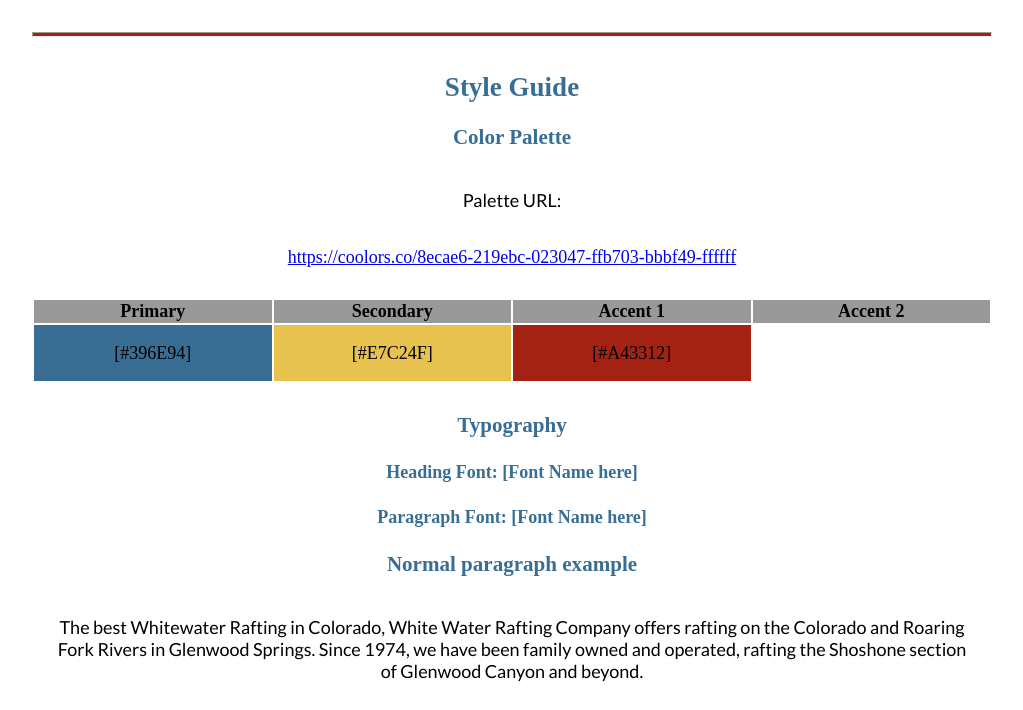
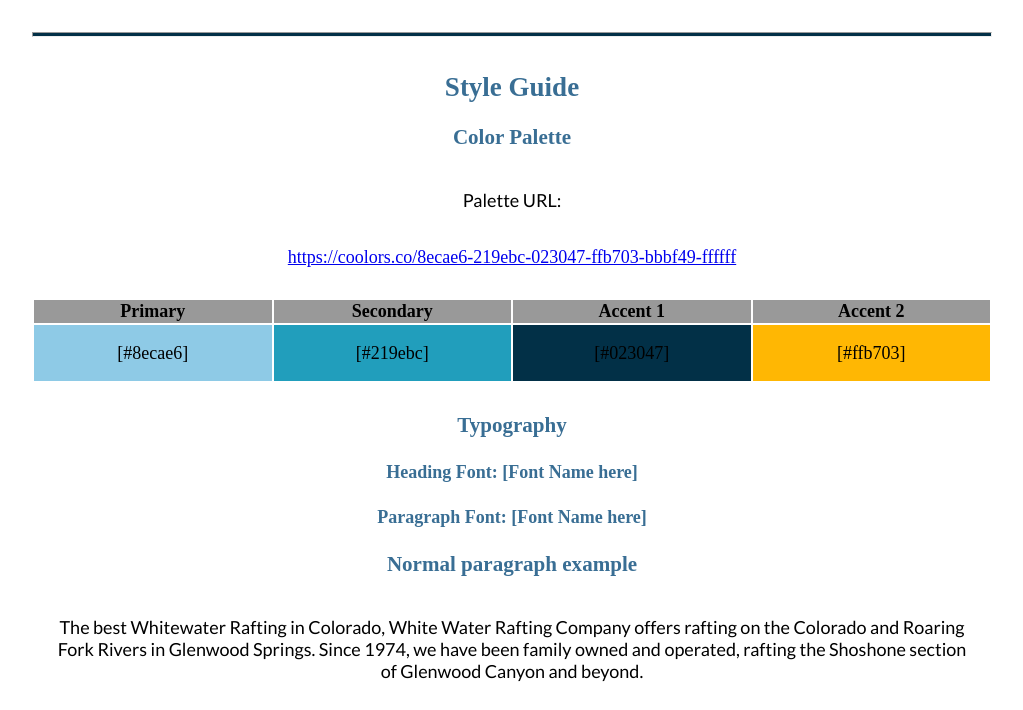
Before and after one commit to ivonnesue/wdd130, a plain HTML site: page wwr/site-plan-rafting.html in a window 1280 px wide. Shown: the part 1130-1840 px from the top of the page, without its empty margins (128-1151 px from the left). Drawn offline with Linux system fonts and the light colour scheme; a web font is replaced by a local one.

Commit message:
09242022

```diff
--- a/wwr/site-plan-rafting.html
+++ b/wwr/site-plan-rafting.html
@@ -26,7 +26,7 @@
     <p>Our audience is people who are enthusiastic for nature, outdoor recreation, specially water sports.
       Visitors are usually families and young adults. They are type of people who are looking for an adventure, or for
       new challenges. Through this website we are looking to improve the overall booking process for our customers, and offer
-      goods through the online store. The userrs will access the website through laptop, desktop, and mobile devices.
+      goods through the online store. The users will access the website through laptop, desktop, and mobile devices.
     </p>
     <!-- change this -->
 
@@ -57,10 +57,10 @@
       </tr>
       <!-- Replace the numbers in the boxes below with your hex color codes. Then switch to the site-plan.css file and change your colors there as well. -->
       <tr>
-        <td class="primary">[#396E94]</td>
-        <td class="secondary">[#E7C24F]</td>
-        <td class="accent1">[#A43312]</td>
-        <td class="accent2"></td>
+        <td class="primary">[#8ecae6]</td>
+        <td class="secondary">[#219ebc]</td>
+        <td class="accent1">[#023047]</td>
+        <td class="accent2">[#ffb703]</td>
       </tr>
     </table>
 
--- a/wwr/styles/site-plan-rafting.css
+++ b/wwr/styles/site-plan-rafting.css
@@ -5,10 +5,10 @@ Fonts are separated by a & */
 
 :root {
   /* change the values below to your colors from your palette */
-  --primary-color: #396E94   ;
-  --secondary-color: #E7C24F ;
-  --accent1-color: #A42212;
-  --accent2-color: white;
+  --primary-color: #8ECAE6   ;
+  --secondary-color: #219EBC ;
+  --accent1-color: #023047;
+  --accent2-color: #FFB703;
 
   /* change the values below to your chosen font(s) */
   --heading-font: "IM Fell French Canon";
```
